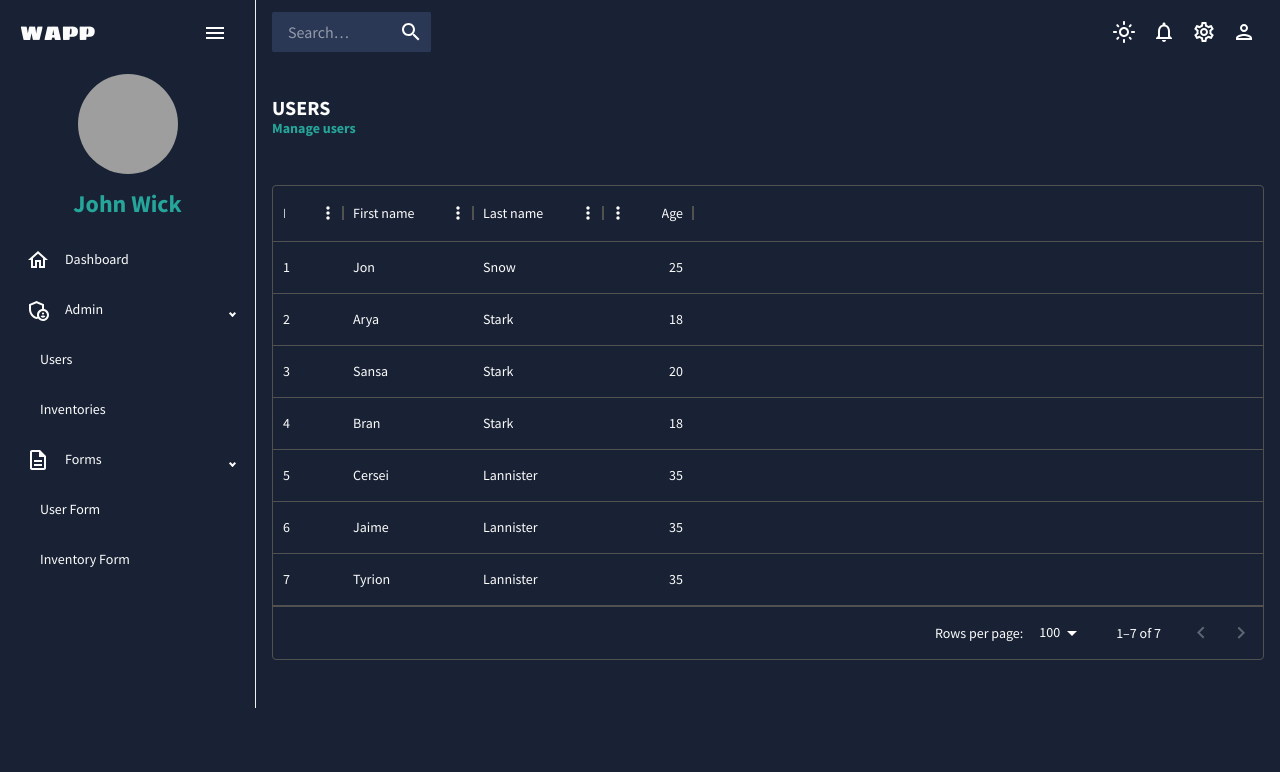
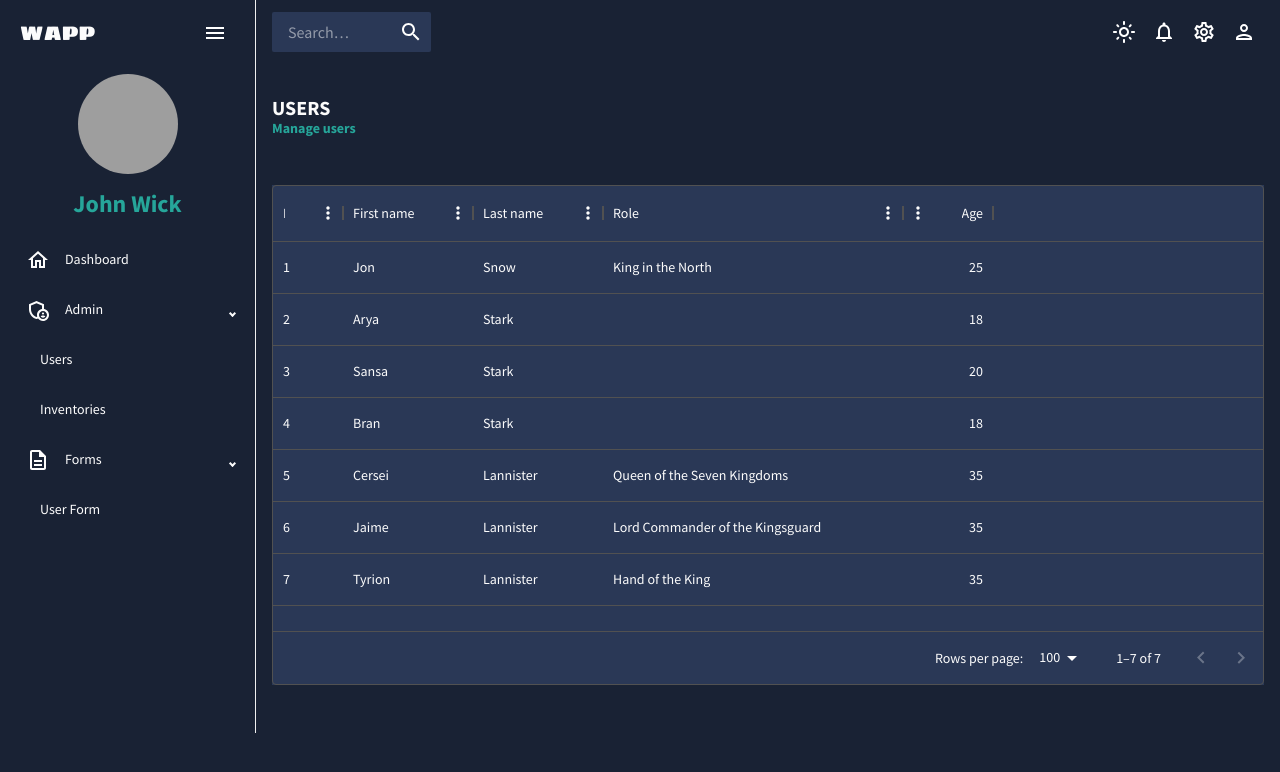
Before and after one commit to DJPajares/dashboard-template, a Next.js app: page /admin/users in a window 1280 px wide. Shown: the top 772 px of the page. Built offline with nearby package versions, Linux system fonts and the light colour scheme; grey boxes are pictures that could not be loaded.

Commit message:
fix: ts errors in data types in charts

```diff
--- a/src/components/charts/BarChart.tsx
+++ b/src/components/charts/BarChart.tsx
@@ -1,10 +1,10 @@
-import { ResponsiveBar } from '@nivo/bar';
+import { BarDatum, ResponsiveBar } from '@nivo/bar';
 import { useTheme } from '@mui/system';
 import { themeCharts } from '@/config/themeCharts';
 import { Box, Typography } from '@mui/material';
 
 type BarChartProps = {
-  data: unknown[];
+  data: BarDatum[];
   title: string;
   isMobile?: boolean;
 };
--- a/src/components/charts/LineChart.tsx
+++ b/src/components/charts/LineChart.tsx
@@ -1,10 +1,10 @@
 import { themeCharts } from '@/config/themeCharts';
 import { Box, Typography } from '@mui/material';
 import { useTheme } from '@mui/system';
-import { ResponsiveLine } from '@nivo/line';
+import { ResponsiveLine, Serie } from '@nivo/line';
 
 type LineChartProps = {
-  data: unknown[];
+  data: Serie[];
   title: string;
   isMobile?: boolean;
 };
--- a/src/components/global/SideNav.tsx
+++ b/src/components/global/SideNav.tsx
@@ -127,9 +127,6 @@ const SideNav = () => {
         <MenuItem rootStyles={{ backgroundColor: colors.background.default }}>
           <Typography variant="subtitle2">User Form</Typography>
         </MenuItem>
-        <MenuItem rootStyles={{ backgroundColor: colors.background.default }}>
-          <Typography variant="subtitle2">Inventory Form</Typography>
-        </MenuItem>
       </SubMenu>
     );
   };
--- a/src/pages/admin/users.tsx
+++ b/src/pages/admin/users.tsx
@@ -1,6 +1,6 @@
 import Header from '@/components/global/Header';
 import { Box, Typography, useTheme } from '@mui/material';
-import { DataGrid, GridColDef } from '@mui/x-data-grid';
+import { DataGrid, GridColDef, GridRowsProp } from '@mui/x-data-grid';
 import Head from 'next/head';
 import { mockDataUsers } from '@/data/mockData';
 
@@ -12,6 +12,7 @@ const Users = () => {
     { field: 'id', headerName: 'ID', width: 70 },
     { field: 'firstName', headerName: 'First name', width: 130 },
     { field: 'lastName', headerName: 'Last name', width: 130 },
+    { field: 'role', headerName: 'Role', width: 300 },
     {
       field: 'age',
       headerName: 'Age',
@@ -25,8 +26,8 @@ const Users = () => {
     //   sortable: false,
     //   width: 160,
     //   valueGetter: (params) =>
-    //     `${params.getValueAsString('firstName') || ''} ${
-    //       params.getValueAsString('lastName') || ''
+    //     `${params.getValue('firstName') || ''} ${
+    //       params.getValue('lastName') || ''
     //     }`
     // }
   ];
@@ -43,11 +44,15 @@ const Users = () => {
         </Box>
 
         <Box py={4}>
-          <DataGrid rows={mockDataUsers} columns={columns} />
-          {/* <TextField label="Search" variant="outlined" size="small" />
-          <Button variant="contained" color="primary">
-            Search
-          </Button> */}
+          <Box
+            sx={{
+              backgroundColor: colors.background.paper,
+              height: 500,
+              width: '100%'
+            }}
+          >
+            <DataGrid rows={mockDataUsers} columns={columns} />
+          </Box>
         </Box>
       </Box>
     </>
```
